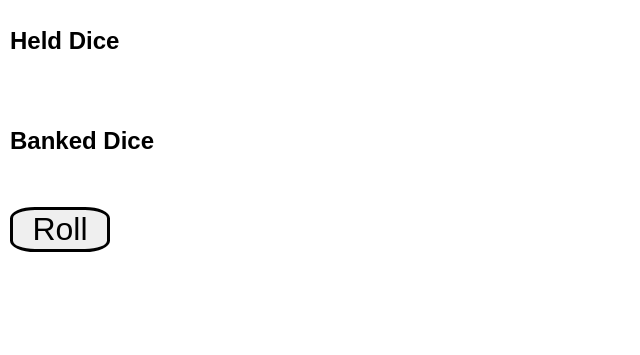
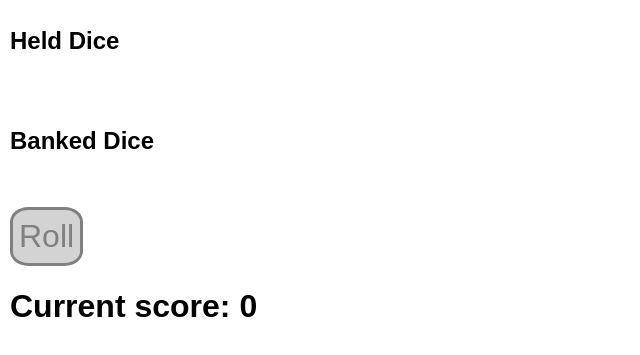
Before and after one commit to chrisstephenmiller/fill-or-bust-new, a React app: page / in a window 1280 px wide. Shown: the part 103-458 px from the top of the page, without its empty margins (0-640 px from the left). Built offline with nearby package versions, Linux system fonts and the light colour scheme.

Commit message:
scoring and pointer validation

```diff
--- a/src/components/dice.js
+++ b/src/components/dice.js
@@ -12,13 +12,15 @@ class Dice extends Component {
       heldDice: [],
       bankedDice: [],
       diceToRoll: 6,
-      turnScore: 0,
+      currentScore: 0,
       totalScore: 0,
     }
   }
 
   componentDidMount = () => {
-    this.rollDice()
+    const liveDice = [];
+    for (let i = this.state.diceToRoll; i > 0; i--) { liveDice.push(this.die()) }
+    this.setState({ liveDice })
   }
 
   die = () => {
@@ -33,59 +35,66 @@ class Dice extends Component {
     heldDice = allDice.filter(d => d.status === `held`)
     const diceToRoll = liveDice.length
     this.setState({ liveDice, heldDice, diceToRoll })
-    this.turnScore(heldDice);
+    this.currentScore(heldDice);
   }
 
-  bankHeldDice = () => {
+  countPointers = heldDice => {
+    const pointers = []
+    for (let i = 1; i < 7; i++) pointers.push(heldDice.filter(d => d.value === i))
+    return pointers.map(d => d.length)
+  }
+
+  currentScore = heldDice => {
+    let currentScore = this.state.totalScore;
+    const pointers = this.countPointers(heldDice)
+    if (pointers[0] > 2) { currentScore += 250 * 2 ** (pointers[0] - 1) } else currentScore += 100 * pointers[0];
+    if (pointers[1] > 2) currentScore += 50 * 2 ** (pointers[1] - 1)
+    if (pointers[2] > 2) currentScore += 75 * 2 ** (pointers[2] - 1)
+    if (pointers[3] > 2) currentScore += 100 * 2 ** (pointers[3] - 1)
+    if (pointers[4] > 2) { currentScore += 125 * 2 ** (pointers[4] - 1) } else currentScore += 50 * pointers[4]
+    if (pointers[5] > 2) currentScore += 150 * 2 ** (pointers[5] - 1)
+    if (pointers.filter(p => p === 1).length === 6) currentScore = 1500
+    this.setState({ currentScore })
+    this.validatePointers()
+  }
+
+  bankDice = () => {
     let { heldDice, bankedDice } = this.state
     heldDice.forEach(d => d.status = `banked`)
     bankedDice = [...heldDice, ...bankedDice]
     heldDice = [];
     this.setState({ heldDice, bankedDice })
-    this.totalScore(bankedDice);
-  }
-
-  turnScore = heldDice => {
-    let turnScore = 0;
-    let ones = 100;
-    let twos = 200/3;
-    let threes = 100/3;
-    let fours = 400/3;
-    let fives = 50;
-    let sixes = 200;
-    heldDice.filter(d => d.value === 1).length === 3 && (ones = 1000/3)
-    heldDice.filter(d => d.value === 1).length === 4 && (ones = 500)
-    heldDice.filter(d => d.value === 2).length === 4 && (twos = 100)
-    heldDice.filter(d => d.value === 3).length === 4 && (threes = 150)
-    heldDice.filter(d => d.value === 4).length === 4 && (fours = 200)
-    heldDice.filter(d => d.value === 5).length === 3 && (fives = 500/3)
-    heldDice.filter(d => d.value === 5).length === 4 && (fives = 250)
-    heldDice.filter(d => d.value === 6).length === 4 && (sixes = 300)
-    heldDice.forEach(d => {
-      if (d.value === 1) turnScore += ones;
-      if (d.value === 2) turnScore += twos;
-      if (d.value === 3) turnScore += threes;
-      if (d.value === 4) turnScore += fours;
-      if (d.value === 5) turnScore += fives;
-      if (d.value === 6) turnScore += sixes;
-    })
-    if (turnScore % 50 !== 0) turnScore = 0;
-    this.setState({ turnScore })
+    this.totalScore()
   }
 
   totalScore = () => {
-    let { turnScore } = this.state
-    const totalScore = this.state.totalScore += turnScore
-    turnScore = 0;
-    this.setState({ turnScore, totalScore })
+    const totalScore = this.state.currentScore
+    this.setState({ totalScore })
   }
 
   rollDice = () => {
-    this.bankHeldDice();
-    const liveDice = [];
-    for (let i = this.state.diceToRoll; i > 0; i--) { liveDice.push(this.die()) }
-    this.setState({ liveDice })
+    if (!this.validatePointers()) { document.getElementById('pointer-error').classList.add(`visible`) }
+    else {
+      this.bankDice();
+      const liveDice = [];
+      for (let i = this.state.diceToRoll; i > 0; i--) { liveDice.push(this.die()) }
+      this.setState({ liveDice })
+    }
   }
+
+  validatePointers = () => {
+    const { heldDice } = this.state
+    if (heldDice.length === 0) return false
+    let valid = true;
+    const pointers = this.countPointers(heldDice)
+    pointers.forEach((p, i) => {
+      if (p > 0 && p < 3 && (i + 1 !== 1 && i + 1 !== 5))
+        valid = false;
+    })
+    if (valid) { document.getElementById('pointer-error').classList.remove(`visible`) }
+    return valid
+  }
+
 
   render() {
     console.log(`render-state:`, this.state)
@@ -105,12 +114,16 @@ class Dice extends Component {
             <h2>Banked Dice</h2>
             <BankedDice id="banked-dice" bankedDice={bankedDice} />
           </div>
-          <button
-            onClick={this.rollDice}
-            id="roll-btn">
-            Roll
+          <div id="roll-btn">
+            <button
+              value={this.validatePointers()}
+              onClick={this.rollDice}>
+              Roll
           </button>
+            <h3 id="pointer-error" className={`pointer-error`} value={this.validatePointers()}>Pointers are not valid</h3>
+          </div>
           <div>
+            <h1>Current score: {this.state.currentScore}</h1>
           </div>
         </div>
       </div>
--- a/src/index.css
+++ b/src/index.css
@@ -16,19 +16,47 @@ body {
 }
 
 #roll-btn {
+  display: inline-flex;
+  justify-content: space-between;
+  width: 280px;
+}
+
+#roll-btn button[value=true] {
   display: block;
-  width: 100px;
   font-size: 32px;
+  color: black;
   border: 3px solid black;
   border-radius: 25%;
 }
 
-#roll-btn:hover{
+#roll-btn button[value=false] {
+  display: block;
+  font-size: 32px;
+  color: grey;
+  background-color: lightgray;
+  border: 3px solid grey;
+  border-radius: 25%;
+}
+
+#roll-btn > button[value=true]:hover {
   color: white;
-  background-color: grey;
+  background-color: lightgreen;
   box-shadow: 1px 1px 1px black;
 }
 
-#roll-btn:focus {
+#roll-btn > button[value=false]:hover {
+  color: lightcoral;
+}
+
+#roll-btn > button:focus {
   outline: none;
 }
+
+.pointer-error {
+  opacity: 0;
+}
+
+.pointer-error.visible {
+  opacity: 1;
+  color: lightcoral;
+}
```
